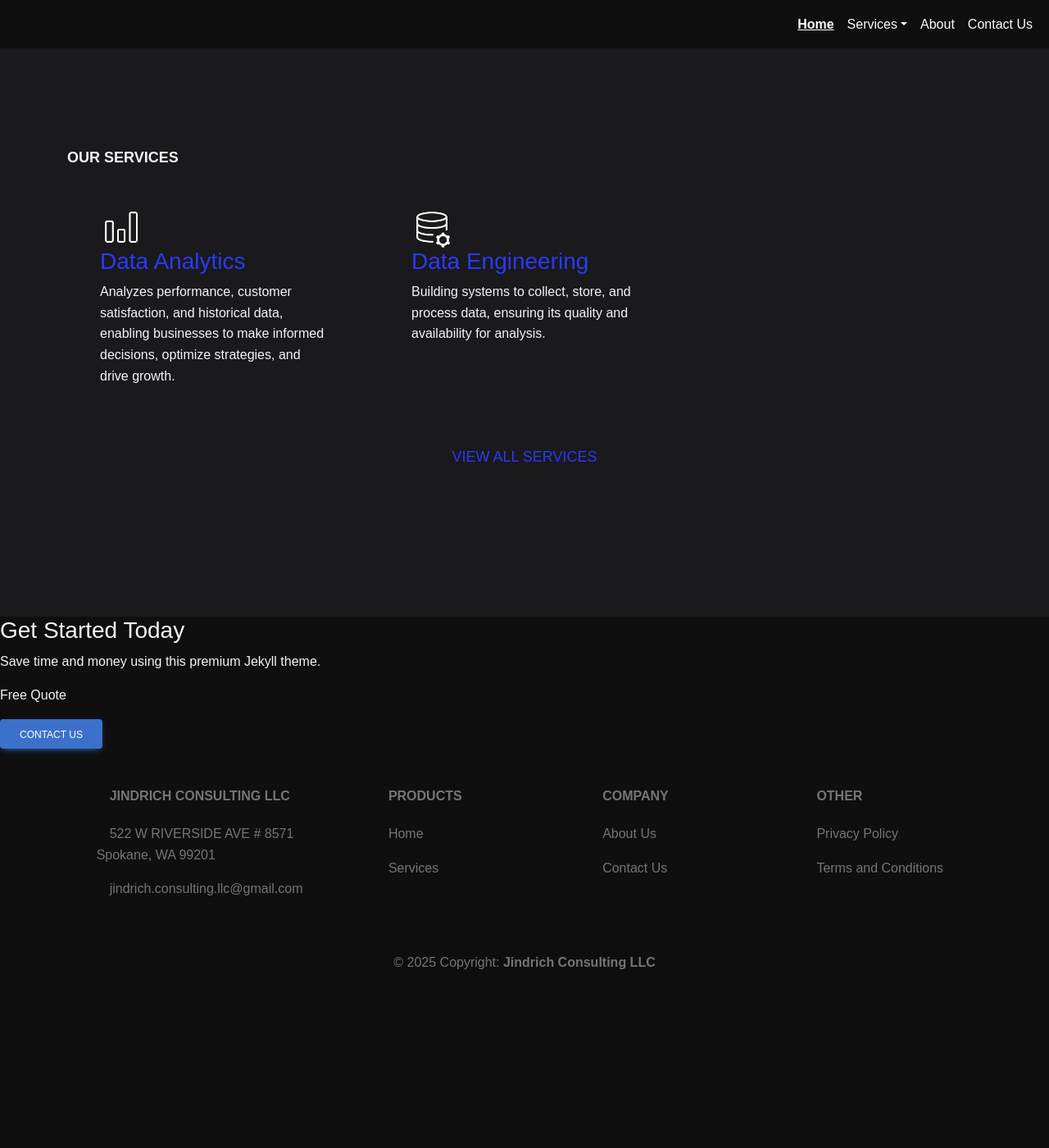
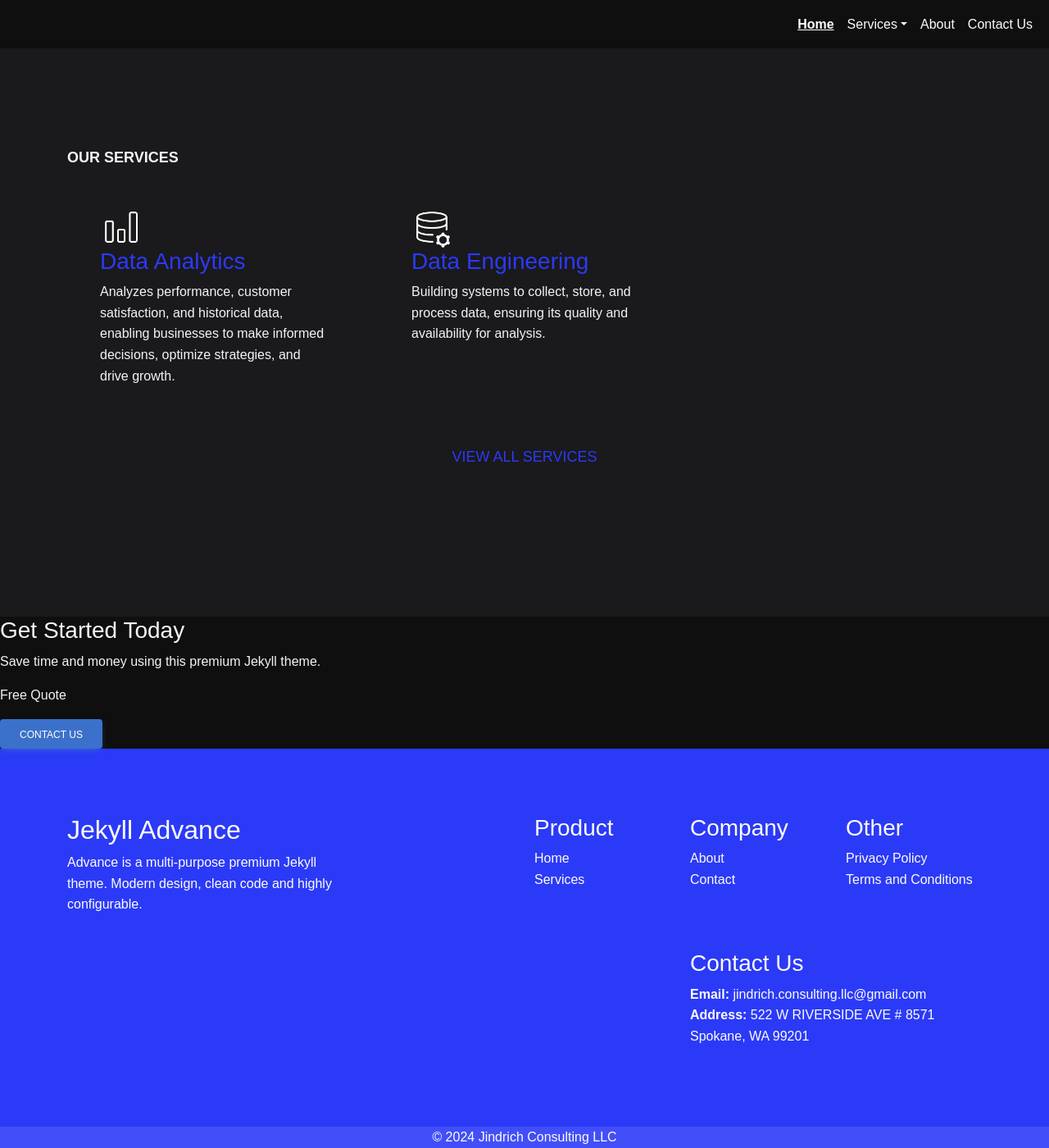
Before and after one commit to jindrich-consulting-llc/jindrich-consulting-llc.github.io, a Jekyll site: the page built from index.md, in a window 1280 px wide and 1400 px high, scrolled down 598 px. Shown: the whole window at 82% size. Built offline with Jekyll 4.4.1, drawn with Linux system fonts in a browser that asks for light colours; before the commit the page ends 1808 px from its top, so only the background shows below that; grey boxes are pictures that could not be loaded.

Commit message:
fixed footer

```diff
--- a/_config.yml
+++ b/_config.yml
@@ -17,8 +17,8 @@ plugins:
 # Site globals
 company:
   name: "Jindrich Consulting LLC"
+  email: "jindrich.consulting.llc@gmail.com"
   address: "522 W RIVERSIDE AVE # 8571 Spokane, WA 99201"
-  email: "jindrich.consulting.llc@gmail.com"
 
 about:
   name: "Pazuzu Jindrich"
--- a/_includes/footer.html
+++ b/_includes/footer.html
@@ -1,78 +1,86 @@
-<footer class=" footer text-center text-lg-start bg-body-tertiary text-muted">
-    <!-- Section: Links  -->
-    <section class="">
-        <div class="container text-center text-md-start mt-5">
-            <div class="row mt-3">
-                <!-- Grid column -->
-                <div class="col-md-3 col-lg-4 col-xl-3 mx-auto mb-4">
-                    <h6 class="text-uppercase fw-bold mb-4">
-                        <i class="fas fa-gem me-3"></i>{{ site.company.name }}
-                    </h6>
-                    <p>
-                        <i class="fas fa-home me-3"></i>
+<div class="footer">
+    <div class="container">
+        <div class="row">
+            <div class="col-12 col-md-4">
+                <div class="footer-info">
+                    <h2>Jekyll Advance</h2>
+                    <p>Advance is a multi-purpose premium Jekyll theme. Modern design, clean code and highly
+                        configurable.</p>
+                </div>
+            </div>
+            <div class="col-12 col-md-8 mt-gutter mt-md-0">
+                <div class="row justify-content-end">
+                    <div class="col-12 col-md-3 mt-gutter mt-md-0">
+                        <div class="footer-menu">
+                            <h3>Product</h3>
+                            <div class="menu-footer">
+                                <ul>
+                                    <li class="">
+                                        <a href="/">Home</a>
+                                    </li>
+                                    <li class="">
+                                        <a href="/services/">Services</a>
+                                    </li>
+                                </ul>
+                            </div>
+
+                        </div>
+                    </div>
+                    <div class="col-12 col-md-3 mt-gutter mt-md-0">
+                        <div class="footer-menu">
+                            <h3>Company</h3>
+                            <div class="menu-footer">
+                                <ul>
+                                    <li class="active">
+                                        <a href="/about/">About</a>
+                                    </li>
+                                    <li class="">
+                                        <a href="/contact/">Contact</a>
+                                    </li>
+                                </ul>
+                            </div>
+
+                        </div>
+                    </div>
+                    <div class="col-12 col-md-3 mt-gutter mt-md-0">
+                        <div class="footer-menu">
+                            <h3>Other</h3>
+                            <div class="menu-footer">
+                                <ul>
+                                    <li class="">
+                                        <a href="/privacy-policy/">Privacy Policy</a>
+                                    </li>
+                                    <li class="">
+                                        <a href="/terms-and-conditions/">Terms and Conditions</a>
+                                    </li>
+                                </ul>
+                            </div>
+                        </div>
+                    </div>
+                </div>
+            </div>
+        </div>
+        <div class="row justify-content-end mt-2">
+            <div class="col-12 col-md-4">
+                <h3>Contact Us</h3>
+                <div class="contact">
+                    <div class="contact-email">
+                        <strong>Email:</strong>
+                        <a class="email-link" href="mailto:{{ site.company.email }}">{{ site.company.email }}</a>
+                    </div>
+                    <div class="contact-address">
+                        <strong>Address:</strong>
                         {{ site.company.address }}
-                    </p>
-                    <p>
-                        <i class="fas fa-envelope me-3"></i>
-                        {{ site.company.email }}
-                    </p>
+                    </div>
                 </div>
-                <!-- Grid column -->
-
-                <!-- Grid column -->
-                <div class="col-md-2 col-lg-2 col-xl-2 mx-auto mb-4">
-                    <!-- Links -->
-                    <h6 class="text-uppercase fw-bold mb-4">
-                        Products
-                    </h6>
-                    <p>
-                        <a href="#!" class="text-reset">Home</a>
-                    </p>
-                    <p>
-                        <a href="#!" class="text-reset">Services</a>
-                    </p>
-                </div>
-                <!-- Grid column -->
-
-                <!-- Grid column -->
-                <div class="col-md-3 col-lg-2 col-xl-2 mx-auto mb-4">
-                    <!-- Links -->
-                    <h6 class="text-uppercase fw-bold mb-4">
-                        Company
-                    </h6>
-                    <p>
-                        <a href="#!" class="text-reset">About Us</a>
-                    </p>
-                    <p>
-                        <a href="#!" class="text-reset">Contact Us</a>
-                    </p>
-                </div>
-                <!-- Grid column -->
-
-                <!-- Grid column -->
-                <div class="col-md-4 col-lg-2 col-xl-2 mx-auto mb-4">
-                    <!-- Links -->
-                    <h6 class="text-uppercase fw-bold mb-4">
-                        Other
-                    </h6>
-                    <p>
-                        <a href="#!" class="text-reset">Privacy Policy</a>
-                    </p>
-                    <p>
-                        <a href="#!" class="text-reset">Terms and Conditions</a>
-                    </p>
-                </div>
-                <!-- Grid column -->
             </div>
-            <!-- Grid row -->
         </div>
-    </section>
-    <!-- Section: Links  -->
-
-    <!-- Copyright -->
-    <div class="text-center p-4" style="background-color: rgba(0, 0, 0, 0.05);">
-        © 2025 Copyright:
-        <a class="text-reset fw-bold" href="https://mdbootstrap.com/">{{ site.company.name }}</a>
     </div>
-    <!-- Copyright -->
-</footer>
+</div>
+<div class="bottom">
+    <div class="container">
+        <div class="menu-bottom">
+            <div class="copyright">© 2024 {{ site.company.name }}</div>
+        </div>
+    </div>
+</div>
--- a/_layouts/home.html
+++ b/_layouts/home.html
@@ -8,13 +8,14 @@
     <!-- Internal styles -->
     <link href="../assets/css/global_styles.css" rel="stylesheet">
     <link href="../assets/css/header_styles.css" rel="stylesheet">
+    <link href="../assets/css/footer_styles.css" rel="stylesheet">
     <link href="../assets/css/home_styles.css" rel="stylesheet">
 
     <!-- External styles -->
     <link href="https://cdn.jsdelivr.net/npm/mdb-ui-kit/css/mdb.min.css" rel="stylesheet">
 
 </head>
-<body>
+<body id="body">
 <!-- Include the header -->
 {% include header.html %}
 
--- /dev/null
+++ b/assets/css/footer_styles.css
@@ -0,0 +1,26 @@
+.footer {
+    padding: var(--section-padding) 0 var(--section-padding) 0;
+    background-color: var(--color-primary-bg);
+    color: var(--color-primary-text);
+}
+
+.footer .row {
+    padding-bottom: 18px;
+}
+
+.footer a, .bottom a {
+    text-decoration: none;
+    color: inherit;
+    font-family: inherit;
+    font-size: inherit;
+}
+
+.bottom {
+    background-color: var(--color-primary-bg-2);
+    color: var(--color-primary-text);
+}
+
+.menu-bottom {
+    display: flex;
+    justify-content: center;
+}
--- a/assets/css/global_styles.css
+++ b/assets/css/global_styles.css
@@ -1,49 +1,48 @@
 :root {
-    /* Primary Colors */
     --color-primary-bg: #2b3af7;
     --color-primary-bg-2: #424ff8;
     --color-primary-bg-3: #702bf7;
     --color-primary-text: #fdfcf9;
 
-    /* Base Colors */
     --color-base-bg: #0f0f10;
     --color-base-bg-2: #1a191c;
     --color-base-bg-3: #222124;
     --color-base-text: #F4F4F5;
     --color-base-text-2: #D1D5DB;
 
-    /* Specific Element Colors */
     --color-logo-text: #2b3af7;
     --color-header-text: #f5f5ec;
 
-    /* Header */
+
     --header-height: 60px;
-
     --font-family-heading: Lato, sans-serif;
 
-    /* Nav Menu */
     --menu-font-family: "Source Sans 3", sans-serif;
     --menu-font-size: ;
     --menu-text-transform: "Capitalize";
     --menu-font-weight: 400;
 
-    /* Button */
+
     --button-border-radius: 5px;
 
     --section-padding: 80px;
     --section-margin: 180px;
 }
 
-/* Global Styles */
-body {
-    font-family: Arial, sans-serif !important;
-    background-color: var(--color-base-bg) !important;
-    color: var(--color-base-text) !important;
+#body {
+    font-family: Arial, sans-serif;
+    background-color: var(--color-base-bg);
+    color: var(--color-base-text);
+    margin: 0;
+    padding: 0;
+}
+
+ul {
+    list-style: none !important;
     margin: 0 !important;
     padding: 0 !important;
 }
 
-/* Buttons */
 .button {
     white-space: nowrap;
     display: inline-flex;
```
